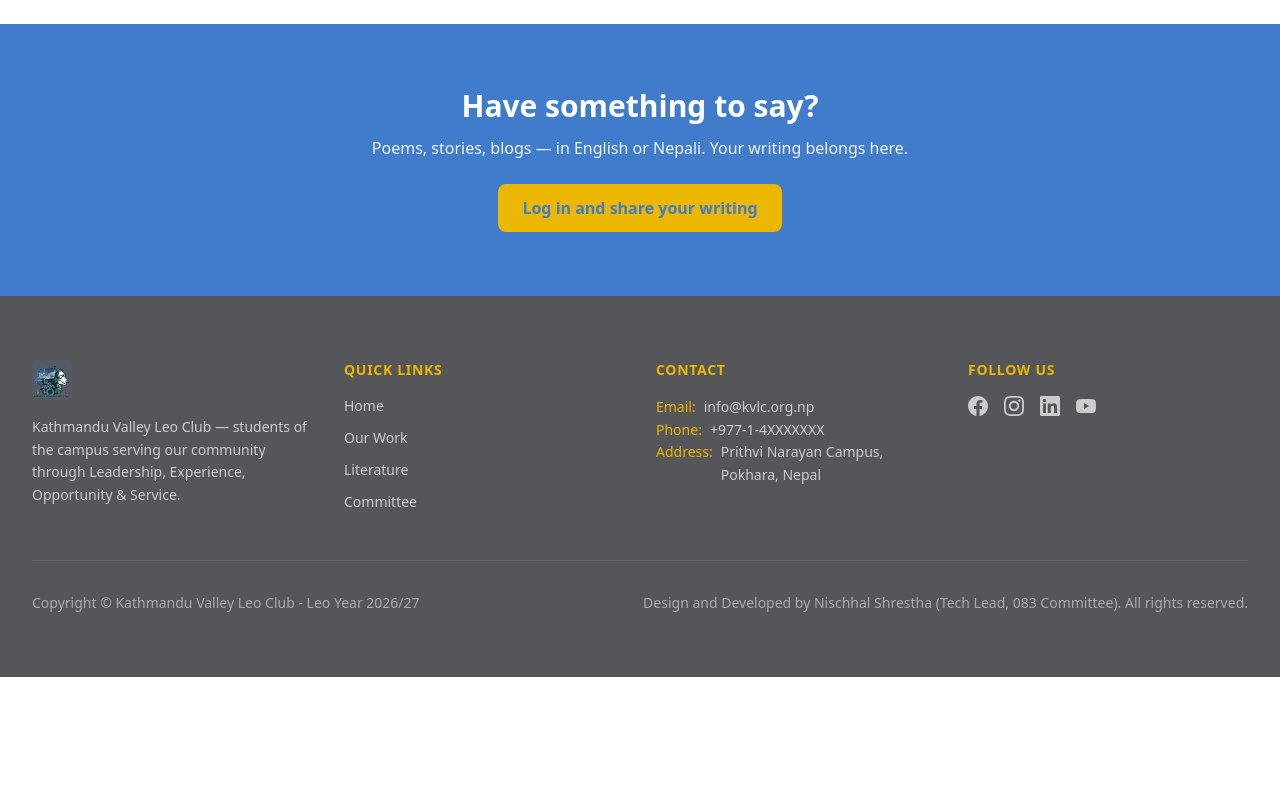
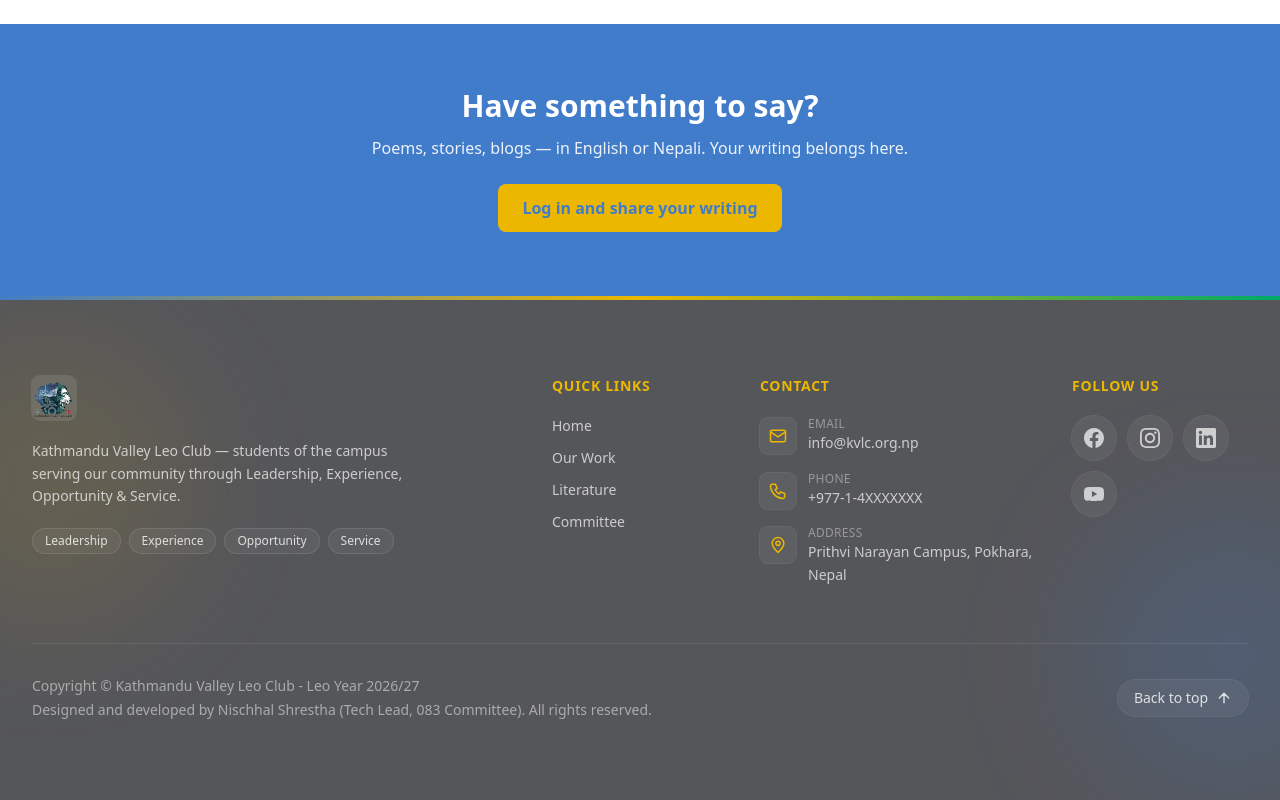
Before and after one commit to kvlcdev207-dev/website-new, a Next.js app: page / in a window 1280 px wide. Shown: the part 1811-2611 px from the top of the page. Before the commit the page ends 2488 px from the top, so only its background shows below. Built offline with nearby package versions, Linux system fonts and the light colour scheme.

Commit message:
Update Our Work timeline and refine Footer UI

```diff
--- a/components/Footer.tsx
+++ b/components/Footer.tsx
@@ -1,29 +1,68 @@
 "use client";
 
+import { useState, type ReactNode } from "react";
 import Link from "next/link";
+import { MotionConfig, motion, type Variants } from "framer-motion";
 
-const socialIcons = {
-  facebook: (
-    <svg className="h-5 w-5" fill="currentColor" viewBox="0 0 24 24" aria-hidden="true">
+/* -------------------------------------------------------------------------- */
+/*  Data                                                                      */
+/* -------------------------------------------------------------------------- */
+
+const EASE = [0.22, 1, 0.36, 1] as const;
+
+const Icon = ({ children, filled = false }: { children: ReactNode; filled?: boolean }) => (
+  <svg
+    className="h-5 w-5"
+    viewBox="0 0 24 24"
+    aria-hidden="true"
+    fill={filled ? "currentColor" : "none"}
+    stroke={filled ? "none" : "currentColor"}
+    strokeWidth={1.8}
+    strokeLinecap="round"
+    strokeLinejoin="round"
+  >
+    {children}
+  </svg>
+);
+
+const socials = [
+  {
+    label: "Facebook",
+    href: "https://facebook.com/kvlc",
+    icon: (
+      <Icon filled>
         <path d="M24 12.073c0-6.627-5.373-12-12-12s-12 5.373-12 12c0 5.99 4.388 10.954 10.125 11.854v-8.385H7.078v-3.47h3.047V9.43c0-3.007 1.792-4.669 4.533-4.669 1.312 0 2.686.235 2.686.235v2.953H15.83c-1.491 0-1.956.925-1.956 1.874v2.25h3.328l-.532 3.47h-2.796v8.385C19.612 23.027 24 18.058 24 12.073z" />
-    </svg>
+      </Icon>
     ),
-  instagram: (
-    <svg className="h-5 w-5" fill="currentColor" viewBox="0 0 24 24" aria-hidden="true">
+  },
+  {
+    label: "Instagram",
+    href: "https://instagram.com/kvlc",
+    icon: (
+      <Icon filled>
         <path d="M12 2.163c3.204 0 3.584.012 4.85.07 3.252.148 4.771 1.691 4.919 4.919.058 1.265.069 1.645.069 4.849 0 3.205-.012 3.584-.069 4.849-.149 3.225-1.664 4.771-4.919 4.919-1.266.058-1.644.07-4.85.07-3.204 0-3.584-.012-4.849-.07-3.26-.149-4.771-1.699-4.919-4.92-.058-1.265-.07-1.644-.07-4.849 0-3.204.013-3.583.07-4.849.149-3.227 1.664-4.771 4.919-4.919 1.266-.057 1.645-.069 4.849-.07zm0-2.163c-3.259 0-3.667.014-4.947.072-4.358.2-6.78 2.618-6.98 6.98-.059 1.281-.073 1.689-.073 4.948 0 3.259.014 3.668.072 4.948.2 4.358 2.618 6.78 6.98 6.98 1.281.058 1.689.072 4.948.072 3.259 0 3.668-.014 4.948-.072 4.354-.2 6.782-2.618 6.979-6.98.058-1.28.072-1.689.072-4.948 0-3.259-.014-3.667-.072-4.947-.196-4.354-2.617-6.78-6.979-6.98-1.281-.059-1.69-.073-4.949-.073zm0 5.838c-3.403 0-6.162 2.759-6.162 6.162s2.759 6.163 6.162 6.163 6.162-2.759 6.162-6.163c0-3.403-2.759-6.163-6.162-6.163zm0 10.162c-2.209 0-4-1.79-4-4 0-2.209 1.791-4 4-4s4 1.791 4 4c0 2.21-1.791 4-4 4zm6.406-11.845c-.796 0-1.441.645-1.441 1.44s.645 1.44 1.441 1.44c.795 0 1.439-.645 1.439-1.44s-.644-1.44-1.439-1.44z" />
-    </svg>
+      </Icon>
     ),
-  linkedin: (
-    <svg className="h-5 w-5" fill="currentColor" viewBox="0 0 24 24" aria-hidden="true">
+  },
+  {
+    label: "LinkedIn",
+    href: "https://linkedin.com/company/kvlc",
+    icon: (
+      <Icon filled>
         <path d="M20.447 20.452h-3.554v-5.569c0-1.328-.027-3.037-1.852-3.037-1.853 0-2.136 1.445-2.136 2.939v5.667H9.351V9h3.414v1.561h.046c.477-.9 1.637-1.85 3.37-1.85 3.601 0 4.267 2.37 4.267 5.455v6.286zM5.337 7.433c-1.144 0-2.063-.926-2.063-2.065 0-1.138.92-2.063 2.063-2.063 1.14 0 2.064.925 2.064 2.063 0 1.139-.925 2.065-2.064 2.065zm1.782 13.019H3.555V9h3.564v11.452zM22.225 0H1.771C.792 0 0 .774 0 1.729v20.542C0 23.227.792 24 1.771 24h20.451C23.2 24 24 23.227 24 22.271V1.729C24 .774 23.2 0 22.222 0h.003z" />
-    </svg>
+      </Icon>
     ),
-  youtube: (
-    <svg className="h-5 w-5" fill="currentColor" viewBox="0 0 24 24" aria-hidden="true">
+  },
+  {
+    label: "YouTube",
+    href: "https://youtube.com/@kvlc",
+    icon: (
+      <Icon filled>
         <path d="M23.498 6.186a3.016 3.016 0 0 0-2.122-2.136C19.505 3.545 12 3.545 12 3.545s-7.505 0-9.377.505A3.017 3.017 0 0 0 .502 6.186C0 8.07 0 12 0 12s0 3.93.502 5.814a3.016 3.016 0 0 0 2.122 2.136c1.871.505 9.376.505 9.376.505s7.505 0 9.377-.505a3.015 3.015 0 0 0 2.122-2.136c.506-1.872.506-5.815.506-5.815s0-3.93-.506-5.814zM9.545 15.568V8.432L15.818 12l-6.273 3.568z" />
-    </svg>
+      </Icon>
     ),
-};
+  },
+];
 
 const quickLinks = [
   { label: "Home", href: "/" },
@@ -33,124 +72,211 @@ const quickLinks = [
 ];
 
 const contactInfo = [
-  { label: "Email", value: "info@kvlc.org.np" },
-  { label: "Phone", value: "+977-1-4XXXXXXX" },
-  { label: "Address", value: "Prithvi Narayan Campus, Pokhara, Nepal" },
+  {
+    label: "Email",
+    value: "info@kvlc.org.np",
+    href: "mailto:info@kvlc.org.np",
+    icon: (
+      <Icon>
+        <rect x="3" y="5" width="18" height="14" rx="2" />
+        <path d="m3 7 9 6 9-6" />
+      </Icon>
+    ),
+  },
+  {
+    label: "Phone",
+    value: "+977-1-4XXXXXXX",
+    href: "tel:+97714XXXXXXX",
+    icon: (
+      <Icon>
+        <path d="M5 4h4l2 5-2.5 1.5a11 11 0 0 0 5 5L15 13l5 2v4a2 2 0 0 1-2 2A16 16 0 0 1 3 6a2 2 0 0 1 2-2z" />
+      </Icon>
+    ),
+  },
+  {
+    label: "Address",
+    value: "Prithvi Narayan Campus, Pokhara, Nepal",
+    icon: (
+      <Icon>
+        <path d="M12 21s-7-6.2-7-11a7 7 0 1 1 14 0c0 4.8-7 11-7 11z" />
+        <circle cx="12" cy="10" r="2.5" />
+      </Icon>
+    ),
+  },
 ];
 
+const leoValues = ["Leadership", "Experience", "Opportunity", "Service"];
+
+/* -------------------------------------------------------------------------- */
+/*  Animation                                                                 */
+/* -------------------------------------------------------------------------- */
+
+const containerVariants: Variants = {
+  hidden: {},
+  show: { transition: { staggerChildren: 0.1 } },
+};
+
+const columnVariants: Variants = {
+  hidden: { opacity: 0, y: 24 },
+  show: { opacity: 1, y: 0, transition: { duration: 0.6, ease: EASE } },
+};
+
+/* -------------------------------------------------------------------------- */
+/*  Footer                                                                    */
+/* -------------------------------------------------------------------------- */
+
 export default function Footer() {
+  const [logoFailed, setLogoFailed] = useState(false);
+
   return (
-    <footer className="bg-leo-gray text-white" role="contentinfo">
-      <div className="mx-auto max-w-7xl px-4 sm:px-6 lg:px-8 py-12 lg:py-16">
-        <div className="grid grid-cols-1 gap-8 sm:grid-cols-2 lg:grid-cols-4">
-          {/* Column 1: About */}
-          <div className="lg:col-span-1">
-            <Link href="/" className="flex items-center gap-3 mb-4" aria-label="KVLC Home">
+    <MotionConfig reducedMotion="user">
+      <footer className="relative overflow-hidden bg-leo-gray text-white" role="contentinfo">
+        {/* Accent line + soft background glows */}
+        <div className="absolute inset-x-0 top-0 h-1 bg-gradient-to-r from-leo-blue via-leo-yellow to-leo-green" />
+        <div aria-hidden className="pointer-events-none absolute -left-24 top-10 h-72 w-72 rounded-full bg-leo-yellow/10 blur-3xl" />
+        <div aria-hidden className="pointer-events-none absolute -right-24 bottom-0 h-72 w-72 rounded-full bg-leo-blue/20 blur-3xl" />
+
+        <div className="relative mx-auto max-w-7xl px-4 py-14 sm:px-6 lg:px-8 lg:py-20">
+          <motion.div
+            variants={containerVariants}
+            initial="hidden"
+            whileInView="show"
+            viewport={{ once: true, amount: 0.2 }}
+            className="grid grid-cols-1 gap-12 sm:grid-cols-2 lg:grid-cols-12 lg:gap-8"
+          >
+            {/* About */}
+            <motion.div variants={columnVariants} className="lg:col-span-4">
+              <Link href="/" className="mb-5 inline-flex items-center gap-3" aria-label="KVLC Home">
+                {logoFailed ? (
+                  <span className="text-2xl font-bold text-leo-yellow">KVLC</span>
+                ) : (
                   <img
                     src="/logo.png"
                     alt=""
-                width={40}
-                height={40}
-                className="h-10 w-10 rounded-md bg-leo-blue/10 object-cover"
-                onError={(e) => {
-                  const target = e.currentTarget as HTMLImageElement;
-                  target.style.display = "none";
-                  const fallback = target.nextElementSibling as HTMLElement | null;
-                  if (fallback) fallback.style.display = "block";
-                }}
+                    width={44}
+                    height={44}
+                    className="h-11 w-11 rounded-lg bg-white/10 object-cover ring-1 ring-white/10"
+                    onError={() => setLogoFailed(true)}
                   />
-              <span className="hidden text-xl font-bold text-leo-yellow">KVLC</span>
+                )}
               </Link>
-            <p className="text-sm text-white/70 leading-relaxed">
-              Kathmandu Valley Leo Club — students of the campus serving our community through Leadership, Experience, Opportunity & Service.
+              <p className="max-w-sm text-sm leading-relaxed text-white/70">
+                Kathmandu Valley Leo Club — students of the campus serving our community through
+                Leadership, Experience, Opportunity &amp; Service.
               </p>
-          </div>
+              <ul className="mt-5 flex flex-wrap gap-2">
+                {leoValues.map((value) => (
+                  <li
+                    key={value}
+                    className="rounded-full border border-white/10 bg-white/5 px-3 py-1 text-xs font-medium text-white/80"
+                  >
+                    {value}
+                  </li>
+                ))}
+              </ul>
+            </motion.div>
 
-          {/* Column 2: Quick Links */}
-          <div>
-            <h3 className="text-sm font-semibold text-leo-yellow uppercase tracking-wider mb-4">Quick Links</h3>
+            {/* Quick links */}
+            <motion.div variants={columnVariants} className="lg:col-span-2 lg:col-start-6">
+              <h3 className="mb-5 text-sm font-semibold uppercase tracking-wider text-leo-yellow">Quick Links</h3>
               <nav className="flex flex-col gap-3" aria-label="Quick links">
                 {quickLinks.map((link) => (
                   <Link
                     key={link.href}
                     href={link.href}
-                  className="text-sm text-white/70 transition-colors duration-300 hover:text-leo-yellow"
+                    className="group inline-flex w-fit items-center text-sm text-white/70 transition-colors duration-300 hover:text-white"
                   >
+                    <span className="mr-0 h-px w-0 bg-leo-yellow transition-all duration-300 group-hover:mr-2 group-hover:w-4" />
                     {link.label}
                   </Link>
                 ))}
               </nav>
+            </motion.div>
+
+            {/* Contact */}
+            <motion.div variants={columnVariants} className="lg:col-span-3">
+              <h3 className="mb-5 text-sm font-semibold uppercase tracking-wider text-leo-yellow">Contact</h3>
+              <address className="flex flex-col gap-4 not-italic">
+                {contactInfo.map((item) => {
+                  const content = (
+                    <>
+                      <span className="mt-0.5 flex h-9 w-9 shrink-0 items-center justify-center rounded-lg bg-white/5 text-leo-yellow ring-1 ring-white/10 transition-colors duration-300 group-hover:bg-leo-yellow group-hover:text-leo-gray">
+                        {item.icon}
+                      </span>
+                      <span className="text-sm leading-relaxed text-white/70 transition-colors duration-300 group-hover:text-white">
+                        <span className="block text-xs uppercase tracking-wide text-white/40">{item.label}</span>
+                        {item.value}
+                      </span>
+                    </>
+                  );
+                  return item.href ? (
+                    <a key={item.label} href={item.href} className="group flex items-start gap-3">
+                      {content}
+                    </a>
+                  ) : (
+                    <div key={item.label} className="group flex items-start gap-3">
+                      {content}
+                    </div>
+                  );
+                })}
+              </address>
+            </motion.div>
+
+            {/* Social */}
+            <motion.div variants={columnVariants} className="lg:col-span-2">
+              <h3 className="mb-5 text-sm font-semibold uppercase tracking-wider text-leo-yellow">Follow Us</h3>
+              <ul className="flex flex-wrap gap-3">
+                {socials.map((social) => (
+                  <li key={social.label}>
+                    <motion.a
+                      href={social.href}
+                      target="_blank"
+                      rel="noopener noreferrer"
+                      aria-label={social.label}
+                      whileHover={{ y: -4 }}
+                      whileTap={{ scale: 0.92 }}
+                      transition={{ type: "spring", stiffness: 400, damping: 18 }}
+                      className="flex h-11 w-11 items-center justify-center rounded-full bg-white/5 text-white/70 ring-1 ring-white/10 transition-colors duration-300 hover:bg-leo-yellow hover:text-leo-gray focus:outline-none focus-visible:ring-2 focus-visible:ring-leo-yellow"
+                    >
+                      {social.icon}
+                    </motion.a>
+                  </li>
+                ))}
+              </ul>
+            </motion.div>
+          </motion.div>
+
+          {/* Bottom bar */}
+          <motion.div
+            initial={{ opacity: 0 }}
+            whileInView={{ opacity: 1 }}
+            viewport={{ once: true }}
+            transition={{ duration: 0.8, delay: 0.3 }}
+            className="mt-14 flex flex-col items-center justify-between gap-4 border-t border-white/10 pt-8 md:flex-row"
+          >
+            <div className="flex flex-col items-center gap-1 text-center text-sm text-white/50 md:items-start md:text-left">
+              <p>Copyright © Kathmandu Valley Leo Club - Leo Year 2026/27</p>
+              <p>
+                Designed and developed by Nischhal Shrestha (Tech Lead, 083 Committee). All rights reserved.
+              </p>
             </div>
 
-          {/* Column 3: Contact */}
-          <div>
-            <h3 className="text-sm font-semibold text-leo-yellow uppercase tracking-wider mb-4">Contact</h3>
-            <address className="not-italic text-sm text-white/70 leading-relaxed">
-              {contactInfo.map((item) => (
-                <div key={item.label} className="flex items-start gap-2">
-                  <span className="text-leo-yellow font-medium shrink-0">{item.label}:</span>
-                  <span>{item.value}</span>
-                </div>
-              ))}
-            </address>
-          </div>
-
-          {/* Column 4: Social Media */}
-          <div>
-            <h3 className="text-sm font-semibold text-leo-yellow uppercase tracking-wider mb-4">Follow Us</h3>
-            <div className="flex gap-4" role="list" aria-label="Social media links">
-              <Link
-                href="https://facebook.com/kvlc"
-                target="_blank"
-                rel="noopener noreferrer"
-                className="text-white/70 transition-colors duration-300 hover:text-leo-yellow"
-                aria-label="Facebook"
+            <motion.button
+              type="button"
+              onClick={() => window.scrollTo({ top: 0, behavior: "smooth" })}
+              whileHover={{ y: -3 }}
+              whileTap={{ scale: 0.95 }}
+              transition={{ type: "spring", stiffness: 400, damping: 18 }}
+              className="inline-flex items-center gap-2 rounded-full bg-white/5 px-4 py-2 text-sm font-medium text-white/80 ring-1 ring-white/10 transition-colors duration-300 hover:bg-leo-yellow hover:text-leo-gray focus:outline-none focus-visible:ring-2 focus-visible:ring-leo-yellow"
             >
-                {socialIcons.facebook}
-              </Link>
-              <Link
-                href="https://instagram.com/kvlc"
-                target="_blank"
-                rel="noopener noreferrer"
-                className="text-white/70 transition-colors duration-300 hover:text-leo-yellow"
-                aria-label="Instagram"
-              >
-                {socialIcons.instagram}
-              </Link>
-              <Link
-                href="https://linkedin.com/company/kvlc"
-                target="_blank"
-                rel="noopener noreferrer"
-                className="text-white/70 transition-colors duration-300 hover:text-leo-yellow"
-                aria-label="LinkedIn"
-              >
-                {socialIcons.linkedin}
-              </Link>
-              <Link
-                href="https://youtube.com/@kvlc"
-                target="_blank"
-                rel="noopener noreferrer"
-                className="text-white/70 transition-colors duration-300 hover:text-leo-yellow"
-                aria-label="YouTube"
-              >
-                {socialIcons.youtube}
-              </Link>
-            </div>
-          </div>
-        </div>
-
-        {/* Bottom Bar */}
-        <div className="mt-12 pt-8 border-t border-white/10">
-          <div className="flex flex-col md:flex-row items-center justify-between gap-4">
-            <p className="text-sm text-white/50 text-center md:text-left">
-              Copyright © Kathmandu Valley Leo Club - Leo Year 2026/27
-            </p>
-            <p className="text-sm text-white/50 text-center md:text-right">
-              Design and Developed by Nischhal Shrestha (Tech Lead, 083 Committee). All rights reserved.
-            </p>
-          </div>
-        </div>
+              Back to top
+              <svg viewBox="0 0 24 24" className="h-4 w-4" fill="none" stroke="currentColor" strokeWidth={2.2} strokeLinecap="round" strokeLinejoin="round" aria-hidden>
+                <path d="M12 19V5M5 12l7-7 7 7" />
+              </svg>
+            </motion.button>
+          </motion.div>
         </div>
       </footer>
+    </MotionConfig>
   );
 }
```
Lines whose indentation alone changed are shown as unchanged.
